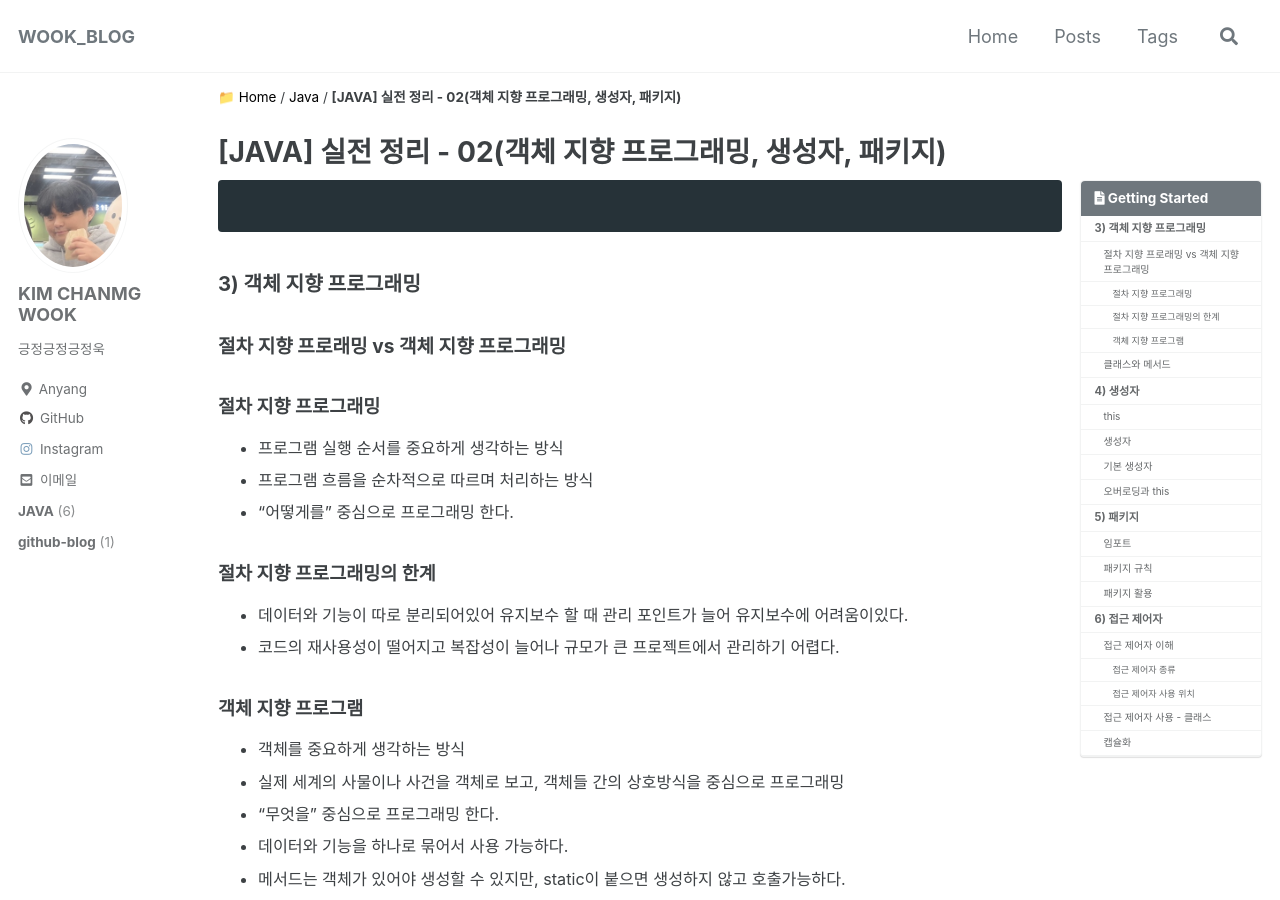
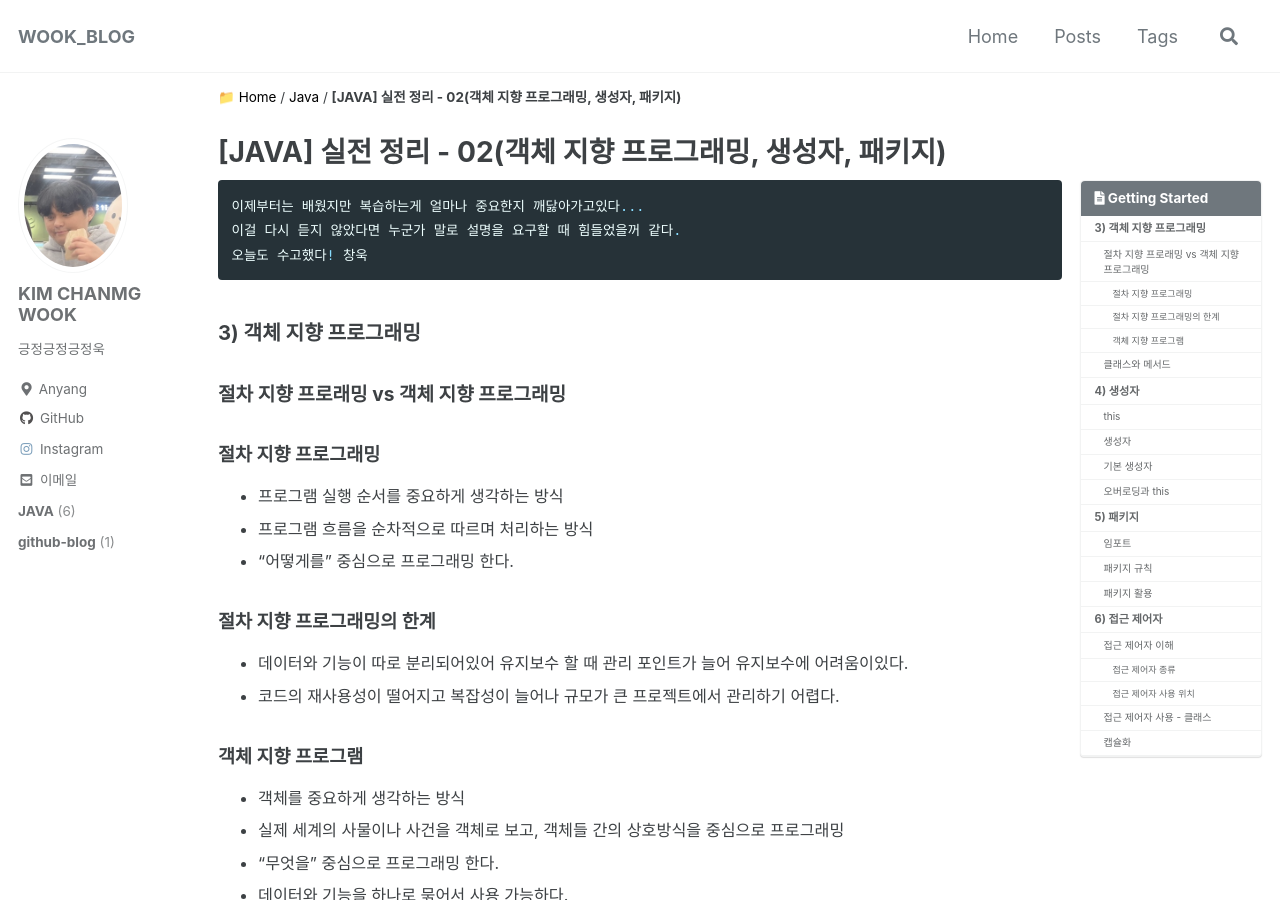
Before and after one commit to CHANGWOOKI/CHANGWOOKI.github.io, a Jekyll site: the page built from _posts/JAVA/2024-04-30-JAVA_.STEP2-3.md, in a window 1280 px wide and 900 px high. Built offline with Jekyll 4.4.1, drawn with Linux system fonts in a browser that asks for light colours; cached includes are drawn as plain includes.

````diff
--- a/_posts/JAVA/2024-04-30-JAVA_.STEP2-3.md
+++ b/_posts/JAVA/2024-04-30-JAVA_.STEP2-3.md
@@ -12,7 +12,9 @@ categories:
 ---
 
 ```java
-
+이제부터는 배웠지만 복습하는게 얼마나 중요한지 깨닳아가고있다...
+이걸 다시 듣지 않았다면 누군가 말로 설명을 요구할 때 힘들었을꺼 같다.
+오늘도 수고했다! 창욱
 ```
 
 ### 3) 객체 지향 프로그래밍
````
